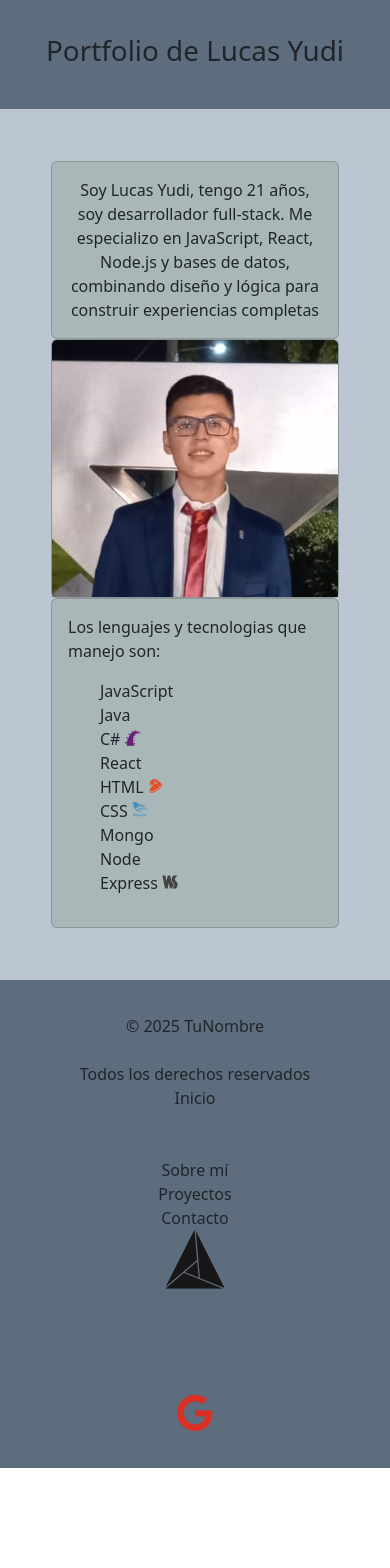
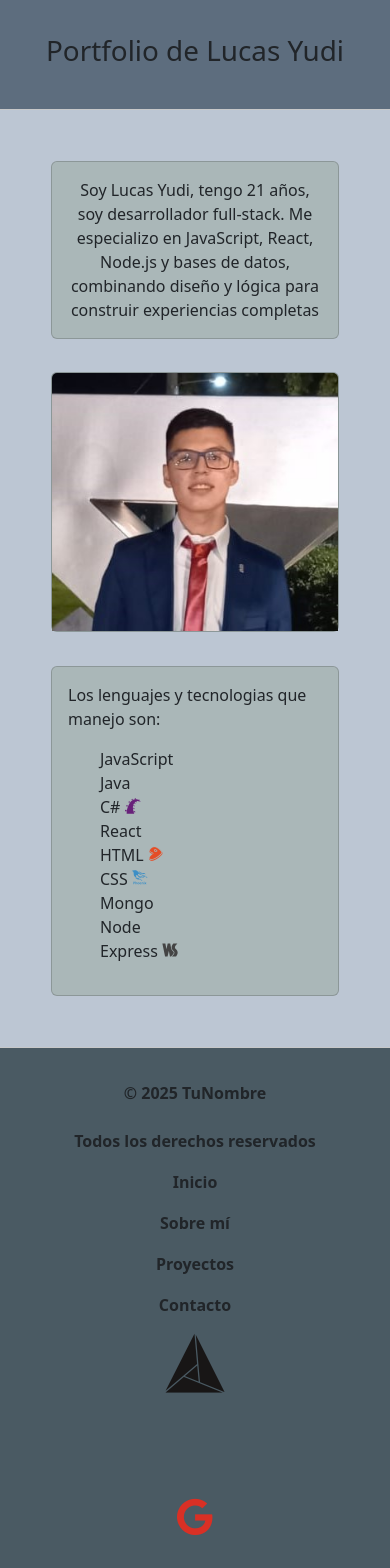
Before and after one commit to Yudi454/Portfolio-React, a React (Vite) app: page / in a window 390 px wide. Shown: the top 1568 px of the page. Before the commit the page ends 1468 px from the top, so only its background shows below. Built offline with nearby package versions, Linux system fonts and the light colour scheme.

Commit message:
Termine de hacer resonsive la pagina

```diff
--- a/src/components/Footer.jsx
+++ b/src/components/Footer.jsx
@@ -4,24 +4,24 @@ export const Footer = () => {
   return (
     <>
       <hr />
-      <div className="Footer text-center">
+      <div className="Footer text-center fw-bold">
         <Row className="align-items-center g-0">
           <Col lg={5}>
-          <Row>
+          <Row className="g-0">
             <Col lg={12} className="mb-2">© 2025 TuNombre</Col>
             <Col className="mt-3">Todos los derechos reservados</Col>
           </Row>
           </Col>
           <Col lg={3}>
-            <Row>
-              <Col lg={6} className="mb-5">Inicio</Col>
-              <Col lg={6} className="">Sobre mí</Col>
-              <Col lg={6} className="">Proyectos</Col>
-              <Col lg={6} className="">Contacto</Col>
+            <Row className="g-0">
+              <Col lg={6} className="Inicio">Inicio</Col>
+              <Col lg={6} className="SobreMi">Sobre mí</Col>
+              <Col lg={6} className="Proyectos">Proyectos</Col>
+              <Col lg={6} className="Contacto">Contacto</Col>
             </Row>
           </Col>
           <Col lg={3}>
-            <Row className="align-items-center">
+            <Row className="align-items-center g-0">
               <Col lg={6}>
                 <i className="Github devicon-github-original-wordmark colored"></i>
               </Col>
--- a/src/css/Main.css
+++ b/src/css/Main.css
@@ -9,6 +9,34 @@ ul{
 
 hr{
   margin: 0 !important;
+}
+
+@media screen and (max-width: 768px) {
+  .Card2{
+    margin-top: 4vh !important;
+  }
+
+  .Card3{
+    margin-top: 4vh !important;
+  }
+
+  .Inicio{
+    margin-bottom: 0 !important;
+    margin-top: 2vh !important;
+  }
+
+  .SobreMi{
+    margin-top: 2vh !important;
+  }
+
+  .Proyectos{
+    margin-top: 2vh !important;
+  }
+
+  .Contacto{
+    margin-top: 2vh !important;
+    margin-bottom: 2vh !important;
+  }
 }
 
 .card {
@@ -36,9 +64,13 @@ hr{
 }
 
 .Footer{
-  background-color: #5D6D7E;
+  background-color: #4A5A63;
   padding-top: 4vh;
   padding-bottom: 4vh;
+}
+
+.Inicio{
+  margin-bottom: 3rem ;
 }
 
 .Github{
```
